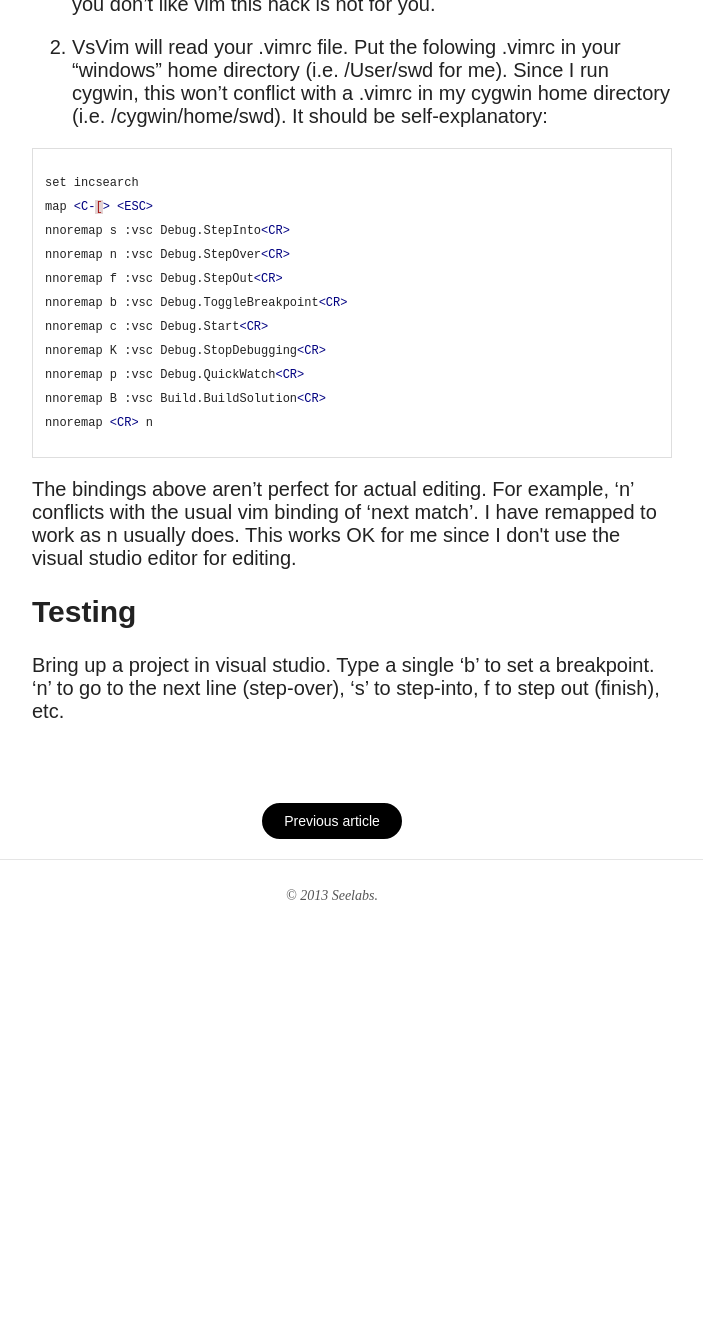
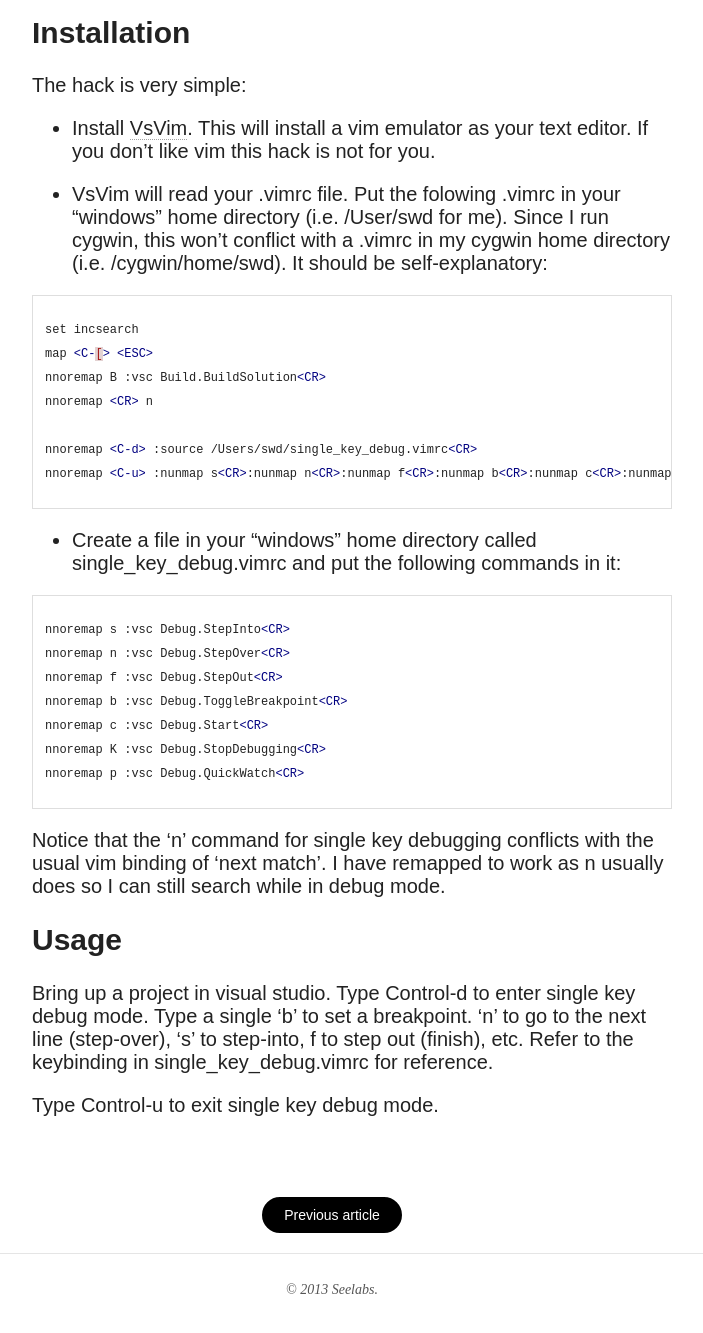
Before and after one commit to seelabs/seelabs.github.io, a Jekyll site: the page built from _posts/2013-12-30-vsvim-debug-settings.md, in a window 1280 px wide and 1400 px high, scrolled down 1302 px. Shown: the top 1333 px of the window, without its empty margins (308-1011 px from the left). Built offline with Jekyll 4.4.1, drawn with Linux system fonts in a browser that asks for light colours; nearby versions of some CDN libraries; before the commit the page ends 2308 px from its top, so only the background shows below that.

Commit message:
Documents using C-d and C-u to toggle single key debug mode.

```diff
--- a/_posts/2013-12-30-vsvim-debug-settings.md
+++ b/_posts/2013-12-30-vsvim-debug-settings.md
@@ -31,14 +33,16 @@
    hit a "Fn" modifier key to get at F7-F12. So to hit shift-F11 to step out of a
    function requires me to hit three keys (Fn-S-F5).
 
+# Installation
+
 The hack is very simple:
 
-1. Install
+* Install
    [VsVim](http://visualstudiogallery.msdn.microsoft.com/59ca71b3-a4a3-46ca-8fe1-0e90e3f79329). This
    will install a vim emulator as your text editor. If you don't like vim this
    hack is not for you.
 
-2. VsVim will read your .vimrc file. Put the folowing .vimrc in your "windows"
+* VsVim will read your .vimrc file. Put the folowing .vimrc in your "windows"
    home directory (i.e. /User/swd for me). Since I run cygwin, this won't conflict
    with a .vimrc in my cygwin home directory (i.e. /cygwin/home/swd). It should be
    self-explanatory:
@@ -46,6 +50,16 @@
 {% highlight html %}
 set incsearch
 map <C-[> <ESC>
+nnoremap B :vsc Build.BuildSolution<CR>
+nnoremap <CR> n
+
+nnoremap <C-d> :source /Users/swd/single_key_debug.vimrc<CR>
+nnoremap <C-u> :nunmap s<CR>:nunmap n<CR>:nunmap f<CR>:nunmap b<CR>:nunmap c<CR>:nunmap K<CR>:nunmap p<CR>
+{% endhighlight %}
+
+* Create a file in your "windows" home directory called single_key_debug.vimrc and put the following commands in it:
+
+{% highlight html %}
 nnoremap s :vsc Debug.StepInto<CR>
 nnoremap n :vsc Debug.StepOver<CR>
 nnoremap f :vsc Debug.StepOut<CR>
@@ -53,18 +67,18 @@
 nnoremap c :vsc Debug.Start<CR>
 nnoremap K :vsc Debug.StopDebugging<CR>
 nnoremap p :vsc Debug.QuickWatch<CR>
-nnoremap B :vsc Build.BuildSolution<CR>
-nnoremap <CR> n
 {% endhighlight %}
 
-The bindings above aren't perfect for actual editing. For example, 'n' conflicts
-with the usual vim binding of 'next match'. I have remapped <CR> to work as n
-usually does. This works OK for me since I don't use the visual studio editor for
-editing.
 
+Notice that the 'n' command for single key debugging conflicts with the usual vim
+binding of 'next match'. I have remapped <CR> to work as n usually does so I can
+still search while in debug mode.
 
-# Testing
+# Usage
 
-Bring up a project in visual studio. Type a single 'b' to set a breakpoint. 'n'
-to go to the next line (step-over), 's' to step-into, f to step out (finish),
-etc.
+Bring up a project in visual studio. Type Control-d to enter single key debug
+mode. Type a single 'b' to set a breakpoint. 'n' to go to the next line
+(step-over), 's' to step-into, f to step out (finish), etc. Refer to the
+keybinding in single_key_debug.vimrc for reference.
+
+Type Control-u to exit single key debug mode.
```
Also changed, not shown: other parts of _posts/2013-12-30-vsvim-debug-settings.md (+2 -0 lines).
